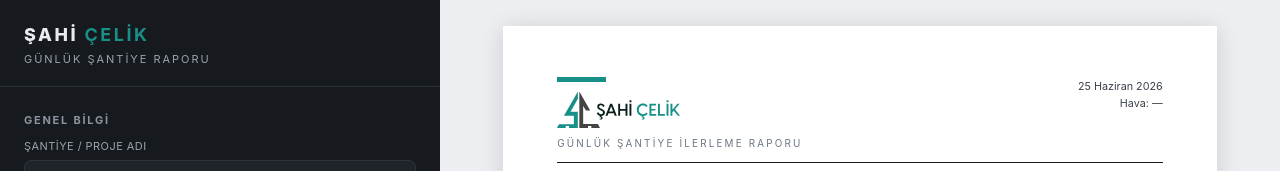
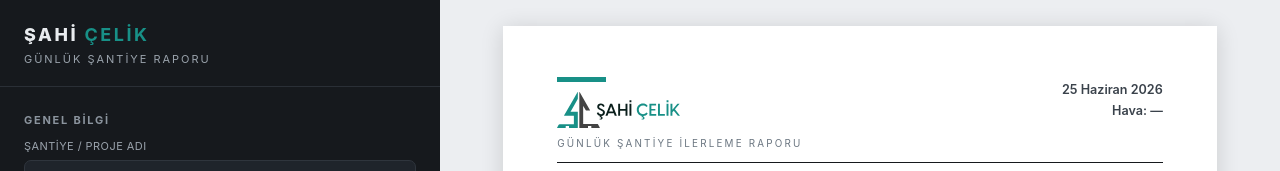
Before and after one commit to mmucahit52/sahirapor, a plain HTML site: page index.html in a window 1280 px wide. Shown: the top 171 px of the page. Drawn offline with Linux system fonts and the light colour scheme.

Commit message:
Add files via upload

```diff
--- a/index.html
+++ b/index.html
@@ -111,9 +111,9 @@
   .r-brand{font-size:22px;font-weight:800;letter-spacing:.12em;}
   .r-brand b{color:var(--accent);}
   .r-doctype{font-size:11px;letter-spacing:.22em;text-transform:uppercase;color:var(--steel);margin-top:3px;}
-  .r-meta{text-align:right;font-size:12px;color:var(--slate);}
+  .r-meta{text-align:right;font-size:14px;color:var(--slate);}
   .r-meta .no{font-weight:700;color:var(--ink);font-size:13px;letter-spacing:.04em;}
-  .r-meta div{margin-top:2px;}
+  .r-meta div{margin-top:4px;font-weight:600;}
 
   .r-site{margin-top:18px;display:flex;justify-content:space-between;align-items:baseline;gap:16px;}
   .r-site .name{font-size:20px;font-weight:800;letter-spacing:.01em;}
```
